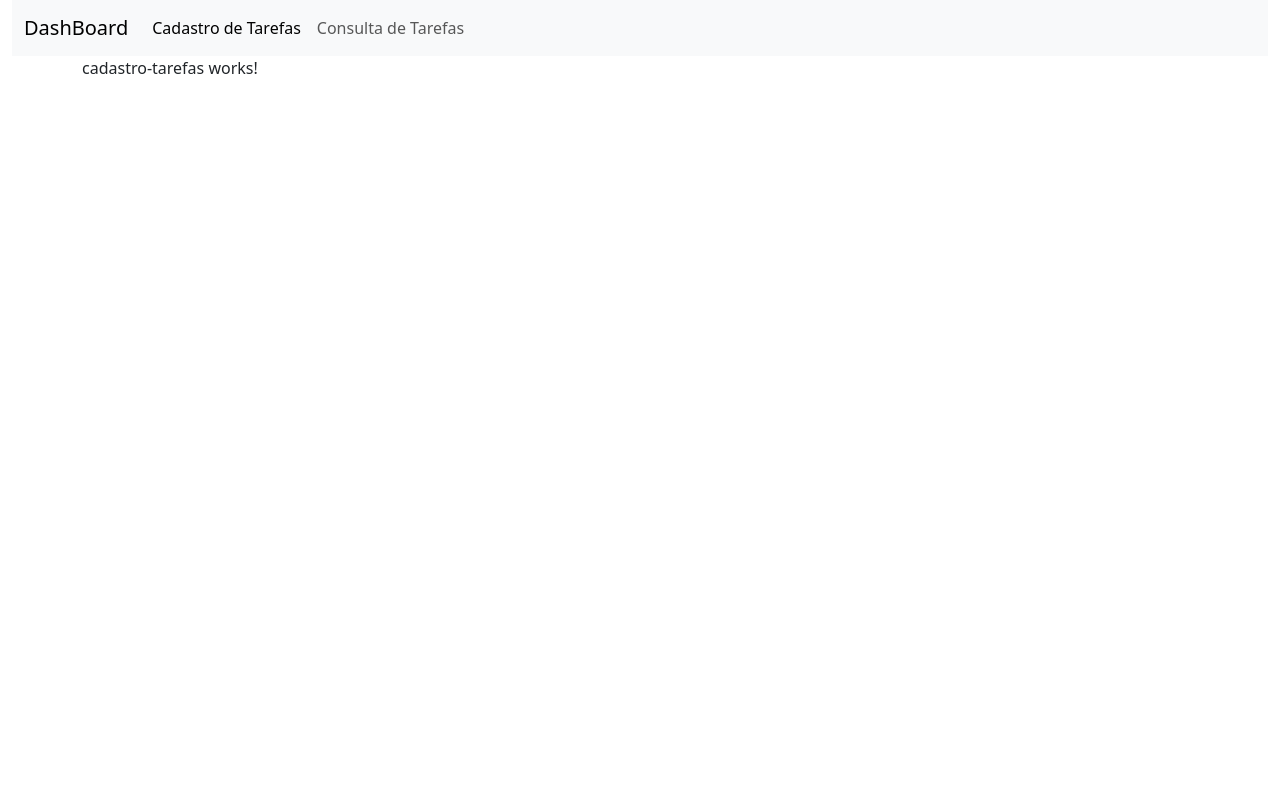
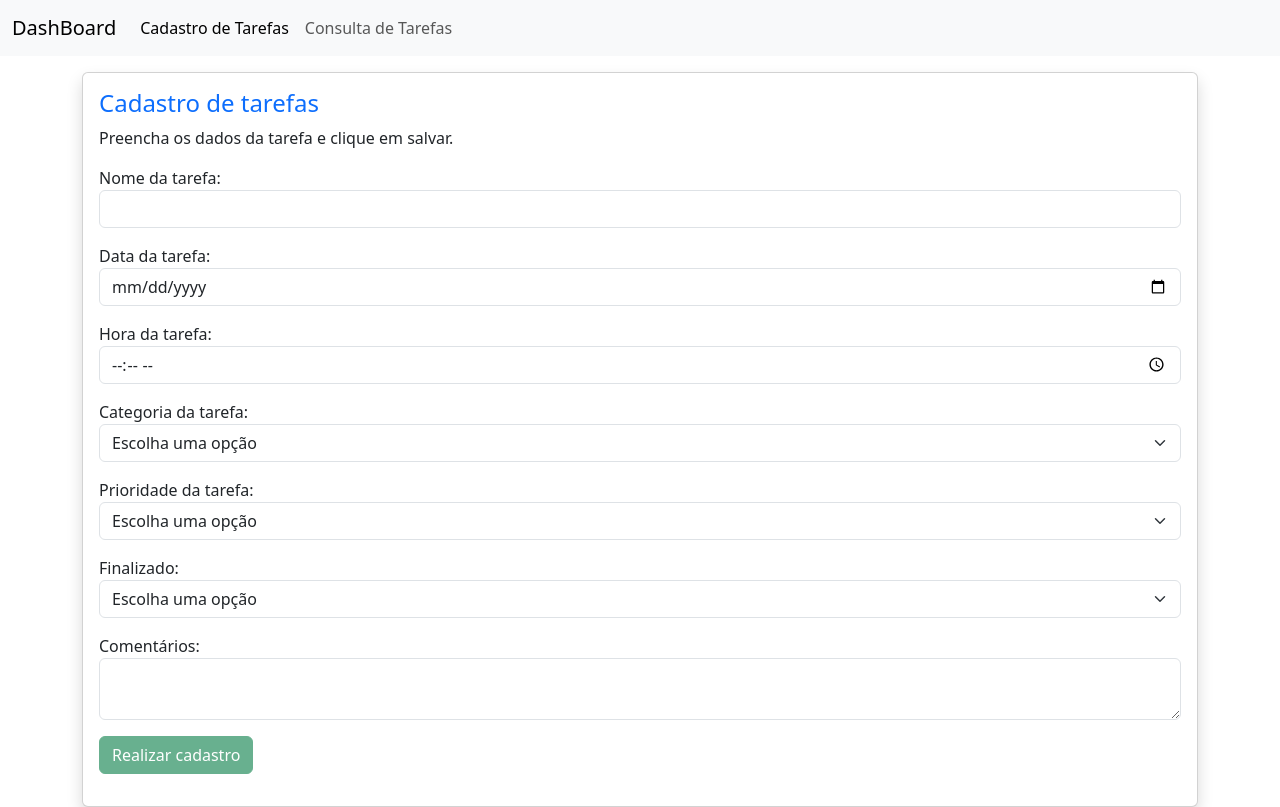
Before and after one commit to MarcosCarvalhido/app-agenda, an Angular app: page /pages/cadastro-tarefas in a window 1280 px wide. Built offline with nearby package versions, Linux system fonts and the light colour scheme.

Commit message:
Adciona a exibição de consulta de tarefas e a construção de um formulario reativo para cadastro

```diff
--- a/package.json
+++ b/package.json
@@ -3,7 +3,7 @@
   "version": "0.0.0",
   "scripts": {
     "ng": "ng",
-    "start": "ng serve",
+    "start": "json-server --watch db.json --port 3000",
     "build": "ng build",
     "watch": "ng build --watch --configuration development",
     "test": "ng test"
--- a/src/app/app.html
+++ b/src/app/app.html
@@ -1,8 +1,14 @@
 <main>
-  <div class="container-fluid">
-  <app-navbar/>
+<app-navbar/>
+
+<div class="container mt-3">
+  <div class="card shadow">
+    <div class="card-body">
+
+      <!-- Local para renderizar os componentes conforme a rota -->
+      <router-outlet/>
+
+    </div>
   </div>
-  <div class="container">
-<router-outlet/>
-  </div>
+</div>
 </main>
--- a/src/app/components/pages/cadastro-tarefas/cadastro-tarefas.html
+++ b/src/app/components/pages/cadastro-tarefas/cadastro-tarefas.html
@@ -1 +1,52 @@
-<p>cadastro-tarefas works!</p>
+<h4 class="text-primary">Cadastro de tarefas</h4>
+<p>Preencha os dados da tarefa e clique em salvar.</p>
+
+<form [formGroup]="formCadastro"(ngSubmit)="cadatrarTarefa()">
+
+    <div class="mb-3">
+        <label>Nome da tarefa:</label>
+        <input type="text" class="form-control" formControlName="nome"/>
+    </div>
+
+    <div class="mb-3">
+        <label>Data da tarefa:</label>
+        <input type="date" class="form-control"formControlName="data"/>
+    </div>
+
+    <div class="mb-3">
+        <label>Hora da tarefa:</label>
+        <input type="time" class="form-control" formControlName="hora" />
+    </div>
+
+    <div class="mb-3">
+        <label>Categoria da tarefa:</label>
+        <select class="form-select" formControlName="categoria" >
+            <option value="">Escolha uma opção</option>
+        </select>
+    </div>
+
+    <div class="mb-3">
+        <label>Prioridade da tarefa:</label>
+        <select class="form-select" formControlName="prioridade">
+            <option value="">Escolha uma opção</option>
+        </select>
+    </div>
+
+    <div class="mb-3">
+        <label>Finalizado:</label>
+        <select class="form-select" formControlName="finalizado">
+            <option value="">Escolha uma opção</option>
+        </select>
+    </div>
+
+    <div class="mb-3">
+        <label>Comentários:</label>
+        <textarea class="form-control" formControlName="comentarios" ></textarea>
+    </div>
+
+    <div class="mb-3">
+        <input [disabled]="formCadastro.invalid" type="submit" class="btn btn-success" value="Realizar cadastro"/>
+    </div>
+
+
+</form>
--- a/src/app/components/pages/cadastro-tarefas/cadastro-tarefas.ts
+++ b/src/app/components/pages/cadastro-tarefas/cadastro-tarefas.ts
@@ -1,9 +1,25 @@
+import { CommonModule } from '@angular/common';
 import { Component } from '@angular/core';
+import { FormControl, FormGroup, FormsModule, ReactiveFormsModule, Validators } from '@angular/forms';
 
 @Component({
-  imports: [],
+  imports: [CommonModule,FormsModule,ReactiveFormsModule],
   selector: 'app-cadastro-tarefas',
   styleUrl: './cadastro-tarefas.css',
   templateUrl: './cadastro-tarefas.html',
 })
-export class CadastroTarefas {}
+export class CadastroTarefas {
+  formCadastro = new FormGroup({
+    nome: new FormControl('',[Validators.required]),
+    data: new FormControl('',[Validators.required]),
+    hora: new FormControl('',[Validators.required]),
+    categoria: new FormControl(''),
+    prioridade: new FormControl(''),
+    finalizado: new FormControl(''),
+    comentarios: new FormControl(''),
+  })
+
+  cadatrarTarefa(){
+    console.table(this.formCadastro.value);
+  };
+};
--- a/src/app/components/pages/consulta-tarefas/consulta-tarefas.html
+++ b/src/app/components/pages/consulta-tarefas/consulta-tarefas.html
@@ -1 +1,36 @@
-<p>consulta-tarefas works!</p>
+<div class="text-primary">Consulta de Tarefas</div>
+<div class="table" table-sm table-hover>
+    <thead>
+        <th>Nome</th>
+        <th>Data</th>
+        <th>hora</th>
+        <th>Categorias</th>
+        <th>Prioridade</th>
+        <th>Comentario</th>
+        <th></th>
+    </thead>
+    <tbody>
+        @for (item of tarefas(); track item.id) {
+            <tr>
+                <td>{{ item.nome }}</td>
+                <td>{{ item.data }}</td>
+                <td>{{ item.hora }}</td>
+                <td>{{ item.categoria }}</td>
+                <td>{{ item.prioridade }}</td>
+                <td>{{ item.finalizado }}</td>
+                <td>{{ item.comentarios }}</td>
+                <td>
+                    <button class="btn btn-sm btn-outline-primary me-1">Editar</button>
+                    <button class="btn btn-sm btn-outline-danger">Excluir</button>
+                </td>
+            </tr>
+        }
+    </tbody>
+    <tfoot>
+        <td colspan="8">
+            <p>
+                Quantidade de Tarefas: {{tarefas().length}}
+            </p>
+        </td>
+    </tfoot>
+</div>
--- a/src/app/components/pages/consulta-tarefas/consulta-tarefas.ts
+++ b/src/app/components/pages/consulta-tarefas/consulta-tarefas.ts
@@ -1,18 +1,23 @@
-import { Component, inject, Inject } from '@angular/core';
+import { Component, inject, Inject, signal } from '@angular/core';
 import { TarefaService } from '../../../services/tarefa.service';
+import { Tarefa } from '../../../models/tarefa.model';
+import { CommonModule } from '@angular/common';
 
 @Component({
-  imports: [],
+  imports: [CommonModule],
   selector: 'app-consulta-tarefas',
   styleUrl: './consulta-tarefas.css',
   templateUrl: './consulta-tarefas.html',
 })
 export class ConsultaTarefas {
   private readonly tarefaService = inject(TarefaService);
+
+  tarefas = signal<Tarefa[]>([]);
+
   ngOnInit(){
     this.tarefaService.obterTarefas()
     .subscribe((tarefas)=> {
-
+      this.tarefas.set(tarefas)
 
     })
   }
--- a/src/app/models/tarefa.model.ts
+++ b/src/app/models/tarefa.model.ts
@@ -10,7 +10,7 @@ export interface Tarefa {
     hora: string; // Hora de criação ou prazo da tarefa
     categoria: string; // Categoria ou tipo da tarefa
     prioridade: string; // Prioridade da tarefa (ex: alta, média, baixa)
-    finalizada: boolean; // Indica se a tarefa foi concluída ou não
+    finalizado: boolean; // Indica se a tarefa foi concluída ou não
     comentarios: string; // Comentário ou descrição adicional da tarefa
 
 }
```
